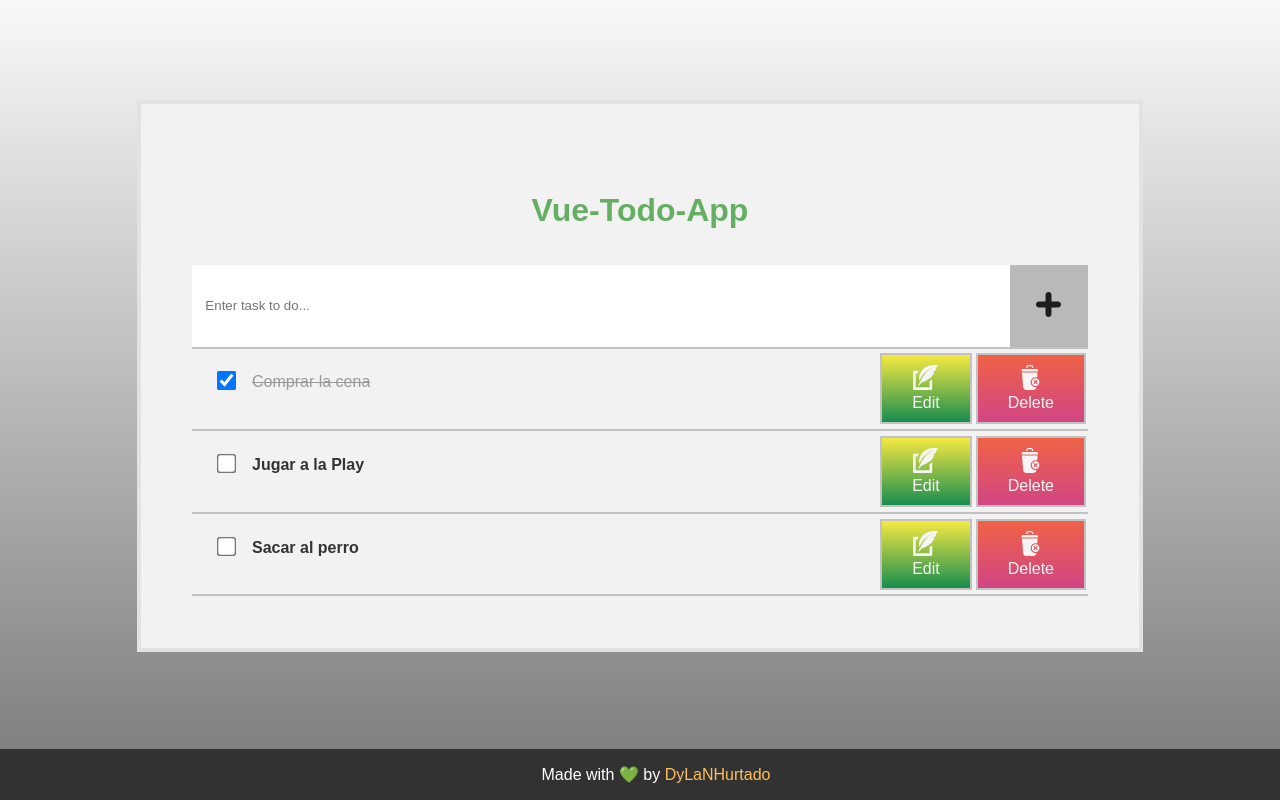
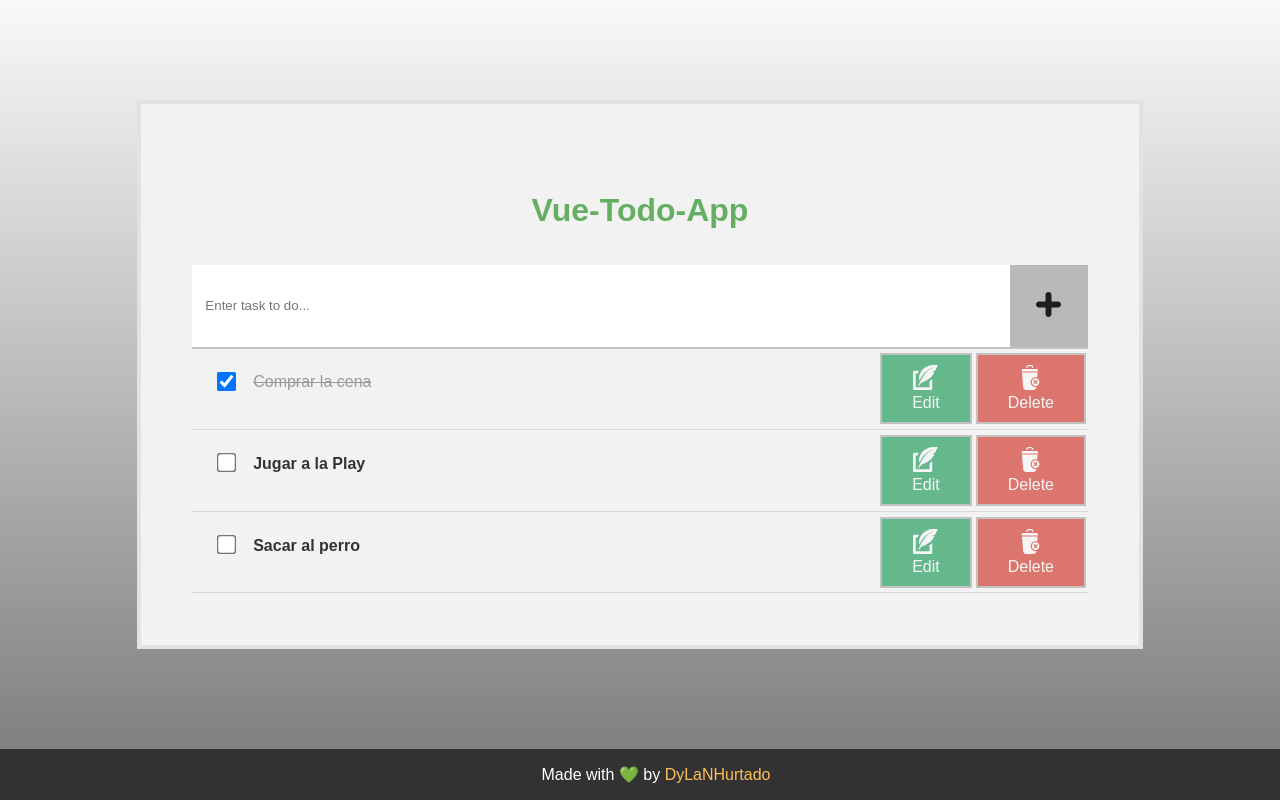
Before and after one commit to DyLaNHurtado/vue-todo-app, a Vue app: page / in a window 1280 px wide. Built offline with nearby package versions, Linux system fonts and the light colour scheme.

Commit message:
Cambios de estilo

```diff
--- a/src/App.vue
+++ b/src/App.vue
@@ -2,7 +2,7 @@
 
   <div id="main-container">
     <h2>Vue-Todo-App</h2>
-    <TodoComponent v-bind:todoList="copyTodos"/>
+    <TodoComponent  :todoList="todos"/>
   </div>
   <div id="header">
     <span>Made with 💚 by <a href="https://github.com/DyLaNHurtado" target="_blank"> DyLaNHurtado</a></span>
@@ -11,7 +11,6 @@
 
 <script>
 import TodoComponent from './components/Todo.vue'
-
 
 export default {
   name: 'App',
@@ -36,12 +35,8 @@ export default {
         completed: false,
       }
       ],
-      copyTodos: []
     }
   },
-  created(){
-    this.copyTodos =  this.todos;
-  }
 }
 </script>
 
--- a/src/components/Task.vue
+++ b/src/components/Task.vue
@@ -1,5 +1,5 @@
 <template>
-  <div class="container" v-on:close-edit="(d)=>alert(d)">
+  <div class="container">
     <div class="todo-body checkbox" @click="completeTask(todo)" v-bind:class="{completed:todo.completed}" v-bind:checked="todo.completed">
         <input type="checkbox" name="check" v-bind:checked="todo.completed" id="checkbox">
         <span>{{todo.title}}</span>
@@ -30,23 +30,21 @@ export default {
         }
     },
   emits: ['openEditTask'],
-  setup (props, { emit }) {
-    const completeTask = (task) => {
+  methods:{
+    completeTask(task){
             task.isChecked = !task.isChecked
             task.completed= !task.completed;
-        }
-    const deleteTask = (todoList,task) => {
+        },
+    deleteTask(todoList,task){
         const index = todoList.indexOf(task);
         if(index!=-1){
             todoList.splice(index,1);
         }
+    },
+    editTask(todoList,task){
+        this.$emit('openEditTask',task.title,todoList.indexOf(task));
     }
-    const editTask = (todoList,task) => {
-        emit('openEditTask',todoList.indexOf(task));
-    }
-    return {completeTask,deleteTask,editTask}
-}
-
+  }
 }
 </script>
 
@@ -61,8 +59,20 @@ export default {
         overflow: hidden;
         padding-left: 0.5em;
         flood-opacity: 30%;
-        border-bottom:2px solid #c2c2c2;
+        border-bottom:1px solid #d6d6d6;
         padding: 0.3em 0;
+        position: relative;
+        z-index: 2;
+        -webkit-transition: all .1s;
+        -moz-transition: all .1s;
+        transition: all .1s;
+    }
+    .container:hover{
+        z-index: 3;
+        background-color: white;
+        -webkit-box-shadow: 0 0 14px rgba(34, 44, 55, 0.25);
+        -moz-box-shadow: 0 0 14px rgba(34, 44, 55, 0.25);
+        box-shadow: 0 0 14px rgba(34, 44, 55, 0.25);
     }
     .todo-actions{
         display: flex;
@@ -72,7 +82,6 @@ export default {
     .todo-body{
         width: 100%;
         border-radius: 10px;
-        margin-right: 20px;
         box-sizing: border-box;
         padding: 0.5em 0.5em;
         cursor: pointer;
@@ -92,7 +101,7 @@ export default {
     }
 
     #delete-button{
-        background: linear-gradient(to bottom, #f06246 , #d14584);
+        background: #db756d;
         border: 2px solid #c2c2c2;
         cursor: pointer;
         transition-duration: 200ms;
@@ -100,6 +109,7 @@ export default {
     #delete-button:hover{
         background: #333333;
         color: rgb(255, 135, 135);
+        fill:rgb(255, 135, 135);
         border: 2px solid #f35
     }
 
@@ -109,7 +119,7 @@ export default {
         background-color: #a5a5a5;
     }
     #edit-button{
-        background: linear-gradient(to bottom ,#f5e941,#188d4f);
+        background: #65b88c;
         border: 2px solid #c2c2c2;
         cursor: pointer;
         transition-duration: 200ms;
--- a/src/components/Todo.vue
+++ b/src/components/Todo.vue
@@ -5,7 +5,7 @@
             <SearchComponent v-bind:todoList="todoList"/>
         </div>
     <div v-bind:key="todo.id" v-for="todo in todoList">
-        <TaskComponent v-bind:todo="todo" @openEditTask="open(todo.title)"  v-bind:todoList="todoList"/>
+        <TaskComponent v-bind:todo="todo" @openEditTask="this.open"  v-bind:todoList="todoList"/>
     </div>
   </div>
 </template>
@@ -16,23 +16,24 @@ import SearchComponent from './Search.vue'
 import EditComponent from './Edit.vue'
 export default {
     name: "TodoComponent",
-    data(){
-        return{onEdit:false,inputValue:""}
-    },
+
     props: {
         todoList: [],
+    },
+    data(){
+        return{onEdit:false,inputValue:"",index:0,editTodoList:this.todoList}
     },
     emits:['openEdit'],
     components: { TaskComponent,SearchComponent,EditComponent },
     methods:{
-        close(dataValue){
-            console.log(dataValue);
+        close(newTitle){
+            this.editTodoList[this.index].title=newTitle;
             this.onEdit= false;
         },
-        open(param){
+        open(title,index){
+            this.index=index;
             this.onEdit = true;
-            console.log(param+"holaaa");
-            this.inputValue = param;
+            this.inputValue = title;
         }
     }
 }
```
